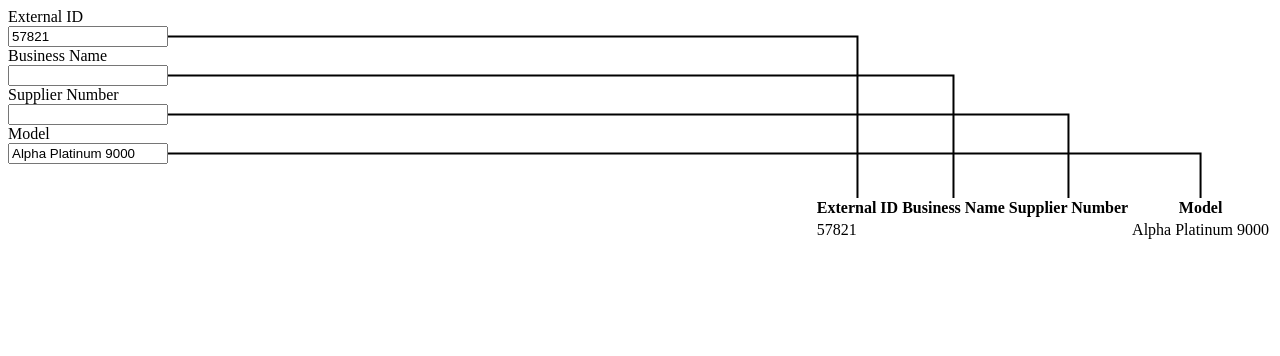
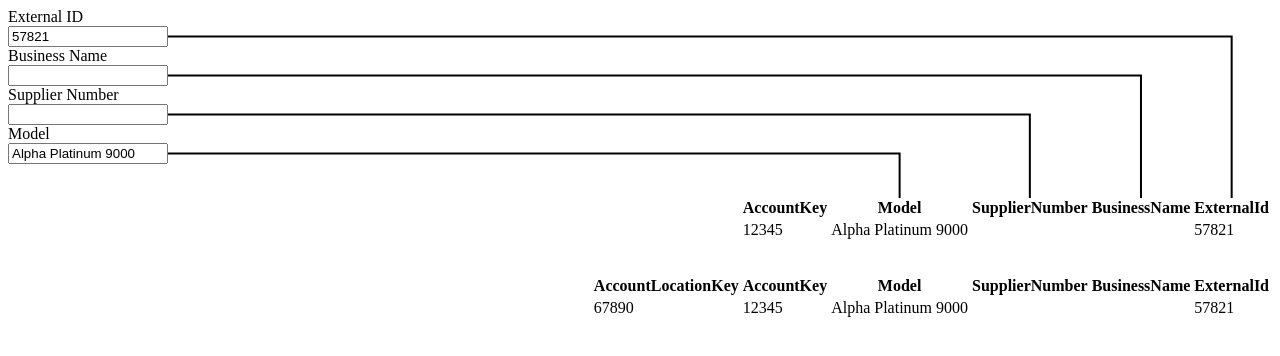
Before and after one commit to datacrush/data-path, a React (Vite) app: page / in a window 1280 px wide. Shown: the top 356 px of the page. Built offline with nearby package versions, Linux system fonts and the light colour scheme.

Commit message:
table name to scope nodes

```diff
--- a/src/App.tsx
+++ b/src/App.tsx
@@ -4,10 +4,12 @@ import { Provider } from "react-redux";
 import "./App.css";
 import Edge from "./components/Edge";
 import Form, { Action, FormSchema, FormState } from "./components/Form";
-import Table from "./components/Table";
+import Table, { TableSchema } from "./components/Table";
 import { store } from "./state/store";
 
 interface AccountForm {
+  accountKey: number;
+  accountLocationKey?: number;
   externalId: number;
   businessName: string;
   supplierNumber: string;
@@ -15,6 +17,8 @@ interface AccountForm {
 }
 
 const initialState: FormState<AccountForm> = {
+  accountKey: 12345,
+  accountLocationKey: 67890,
   externalId: 57821,
   businessName: "",
   supplierNumber: "",
@@ -34,6 +38,16 @@ function reducer(state: FormState<AccountForm>, action: Action) {
 }
 
 const schema: FormSchema = {
+  accountKey: {
+    type: "number",
+    label: "AccountKey",
+    display: false,
+  },
+  accountLocationKey: {
+    type: "number",
+    label: "AccountLocationKey",
+    display: false,
+  },
   externalId: {
     type: "number",
     label: "External ID",
@@ -52,6 +66,45 @@ const schema: FormSchema = {
   },
 };
 
+const accountTable: TableSchema<AccountForm> = {
+  accountKey: {
+    label: "AccountKey",
+  },
+  model: {
+    label: "Model",
+  },
+  supplierNumber: {
+    label: "SupplierNumber",
+  },
+  businessName: {
+    label: "BusinessName",
+  },
+  externalId: {
+    label: "ExternalId",
+  },
+};
+
+const accountLocationTable: TableSchema<AccountForm> = {
+  accountLocationKey: {
+    label: "AccountLocationKey",
+  },
+  accountKey: {
+    label: "AccountKey",
+  },
+  model: {
+    label: "Model",
+  },
+  supplierNumber: {
+    label: "SupplierNumber",
+  },
+  businessName: {
+    label: "BusinessName",
+  },
+  externalId: {
+    label: "ExternalId",
+  },
+};
+
 function App() {
   const [state, dispatch] = useReducer(reducer, initialState);
 
@@ -61,21 +114,29 @@ function App() {
 
   return (
     <Provider store={store}>
-      <Edge startPoint="input.externalId.right" endPoint="th.externalId.top" />
+      <Edge
+        startPoint="input.externalId.right"
+        endPoint="account.externalId.top"
+      />
       <Edge
         startPoint="input.businessName.right"
-        endPoint="th.businessName.top"
+        endPoint="account.businessName.top"
       />
       <Edge
         startPoint="input.supplierNumber.right"
-        endPoint="th.supplierNumber.top"
+        endPoint="account.supplierNumber.top"
       />
-      <Edge startPoint="input.model.right" endPoint="th.model.top" />
+      <Edge startPoint="input.model.right" endPoint="account.model.top" />
 
       <div className="content">
         <Form schema={schema} state={state} updateField={updateField} />
 
-        <Table name="Account" schema={schema} state={state} />
+        <Table name="account" schema={accountTable} state={state} />
+        <Table
+          name="AccountLocation"
+          schema={accountLocationTable}
+          state={state}
+        />
       </div>
     </Provider>
   );
--- a/src/components/Cell.tsx
+++ b/src/components/Cell.tsx
@@ -8,9 +8,9 @@ interface Props {
 
 export default function Cell({ name, value }: Props) {
   const ref = useRef<HTMLTableCellElement>(null);
-  const nodeName = `td.${name}.top`;
+  const nodeName = `${name}.bottom`;
 
-  useRegisterNode(ref, nodeName, "top");
+  useRegisterNode(ref, nodeName, "bottom");
 
   return (
     <td style={{ height: "32px", padding: "0.25em 0.5em" }} ref={ref}>
--- a/src/components/Form.tsx
+++ b/src/components/Form.tsx
@@ -15,7 +15,7 @@ export interface FieldSchema {
 export type FormSchema = Record<string, FieldSchema>;
 
 export type FormState<T> = {
-  [K in keyof T]: number | string;
+  [K in keyof T]: T[K];
 };
 
 interface Props {
@@ -28,7 +28,7 @@ export default function Form({ schema, state, updateField }: Props) {
   return (
     <div className="form">
       {Object.entries<FieldSchema>(schema).map(([field, value]) => {
-        return (
+        return value.display ?? true ? (
           <Input
             key={field}
             label={value.label}
@@ -38,7 +38,7 @@ export default function Form({ schema, state, updateField }: Props) {
             type={value.type}
             value={state[field]}
           />
-        );
+        ) : null;
       })}
     </div>
   );
--- a/src/components/HeaderCell.tsx
+++ b/src/components/HeaderCell.tsx
@@ -8,7 +8,7 @@ interface Props {
 
 export default function HeaderCell({ children, name }: Props) {
   const ref = useRef<HTMLTableCellElement>(null);
-  const nodeName = `th.${name}.top`;
+  const nodeName = `${name}.top`;
 
   useRegisterNode(ref, nodeName, "top");
 
--- a/src/components/Table.tsx
+++ b/src/components/Table.tsx
@@ -1,38 +1,41 @@
+import { FormState } from "./Form";
 import HeaderCell from "./HeaderCell";
 
 export interface ColumnSchema {
   label: string;
 }
 
-export type TableSchema = Record<string, ColumnSchema>;
+export type TableSchema<T> = {
+  [K in keyof T]: ColumnSchema;
+};
 
 export type TableState<T> = {
-  [K in keyof T]: number | string;
+  [K in keyof T]: T[K];
 };
 
 interface Props<T> {
   name?: string;
-  schema: TableSchema;
-  state: TableState<T>;
+  schema: TableSchema<T>;
+  state: FormState<T>;
 }
 
-export default function Table<T>({ schema, state }: Props<T>) {
+export default function Table<T>({ name, schema, state }: Props<T>) {
   return (
     <div className="table">
       <table>
         <thead>
           <tr>
             {Object.keys(schema).map((key) => (
-              <HeaderCell key={key} name={key}>
-                {schema[key].label}
+              <HeaderCell key={key} name={`${name}.${key}`}>
+                {schema[key as keyof T].label}
               </HeaderCell>
             ))}
           </tr>
         </thead>
         <tbody>
           <tr>
-            {Object.entries(state).map(([field, value]) => (
-              <td key={field}>{String(value)}</td>
+            {Object.keys(schema).map((key) => (
+              <td key={key}>{String(state[key as keyof T])}</td>
             ))}
           </tr>
         </tbody>
```
